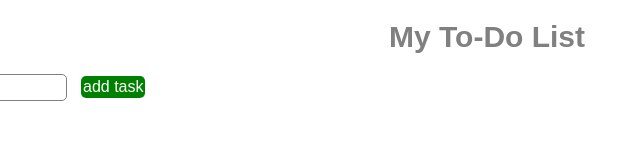
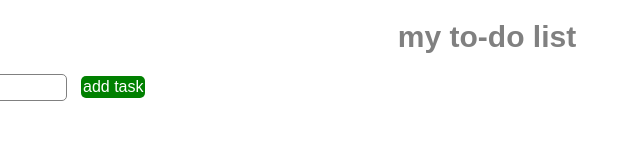
Before and after one commit to aditi-ashok/aditi-ashok.github.io, a plain HTML site: page lab-05.html in a window 1280 px wide. Shown: the full height of the page, 153-793 px from the left. Drawn offline with Linux system fonts and the light colour scheme.

Commit message:
Update lab-05.html
lowercase font

```diff
--- a/lab-05.html
+++ b/lab-05.html
@@ -123,7 +123,7 @@
 
   </head>
   <body onload="showTasks()">
-    <h1>My To-Do List</h1>
+    <h1>my to-do list</h1>
     <input type="text" id="task-input">
     <button id='add-task-button'button onclick="addTask(document.getElementById('task-input').value)">
       add task
```
